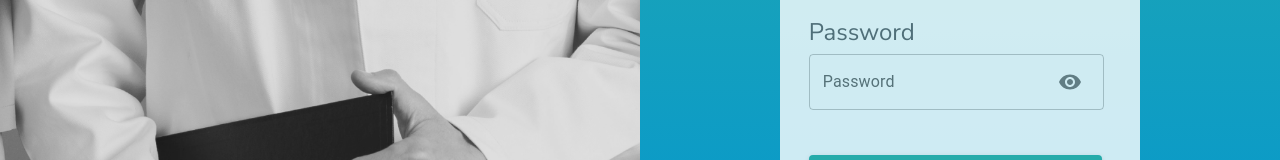
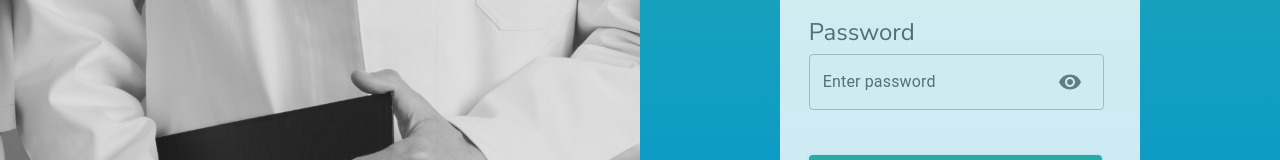
Before and after one commit to MarkYane/Group-5-Case-Study-Web, a React (Vite) app: page / in a window 1280 px wide. Shown: the part 416-576 px from the top of the page. Built offline with nearby package versions, Linux system fonts and the light colour scheme.

Commit message:
Spelling changed

```diff
--- a/src/Components/Login.jsx
+++ b/src/Components/Login.jsx
@@ -61,7 +61,7 @@ function Login() {
                     <TextField
                         variant="outlined"
                         type={showPassword ? 'text' : 'password'}
-                        label="Password"
+                        label="Enter password"
                         InputProps={{
                             endAdornment: (
                                 <InputAdornment position="end">
--- a/src/Components/Register.jsx
+++ b/src/Components/Register.jsx
@@ -74,7 +74,7 @@ function Register() {
                     <TextField
                         variant="outlined"
                         type={showPassword ? 'text' : 'password'}
-                        label="Password"
+                        label="Enter password"
                         InputProps={{
                             endAdornment: (
                                 <InputAdornment position="end">
```
